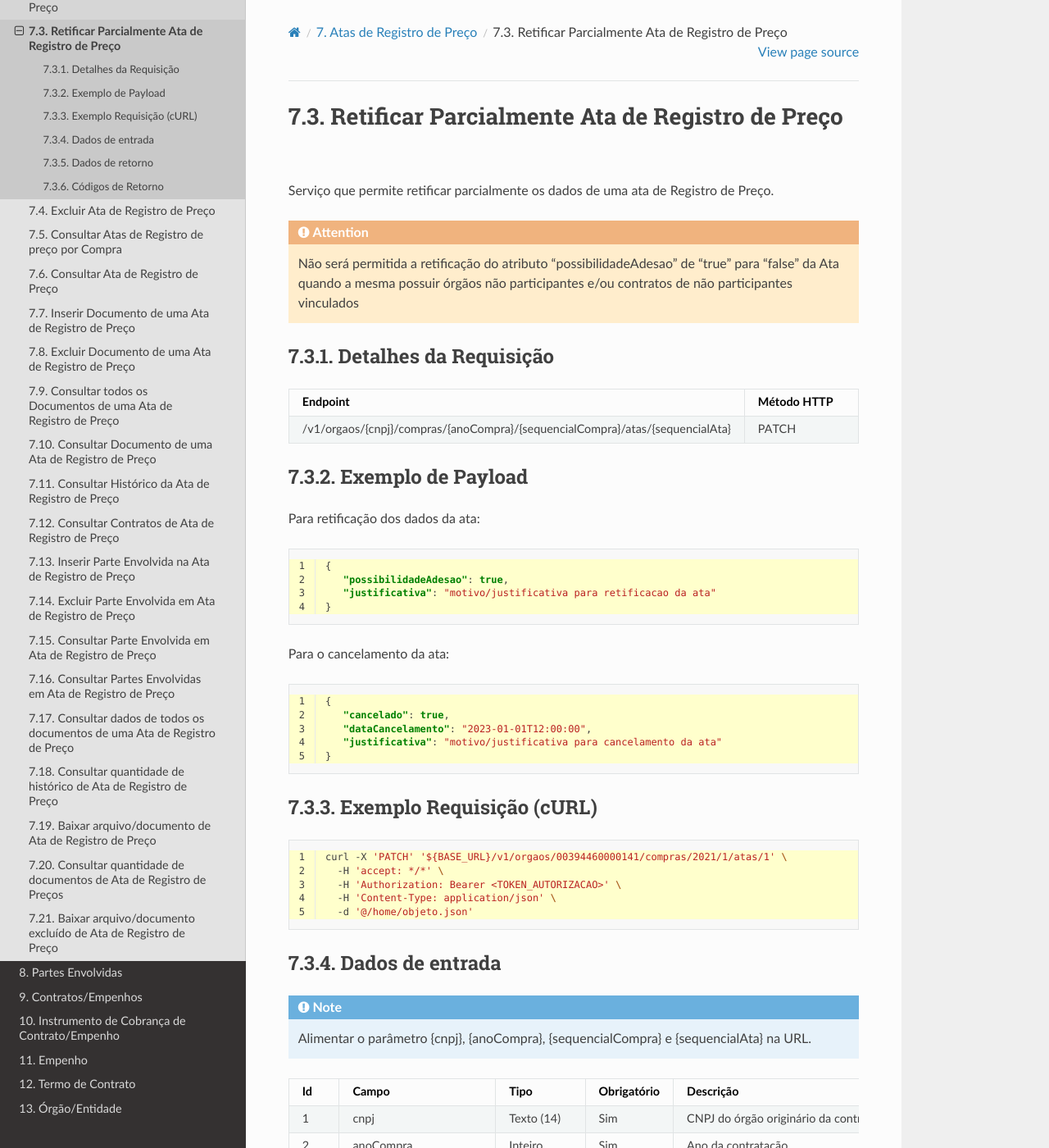
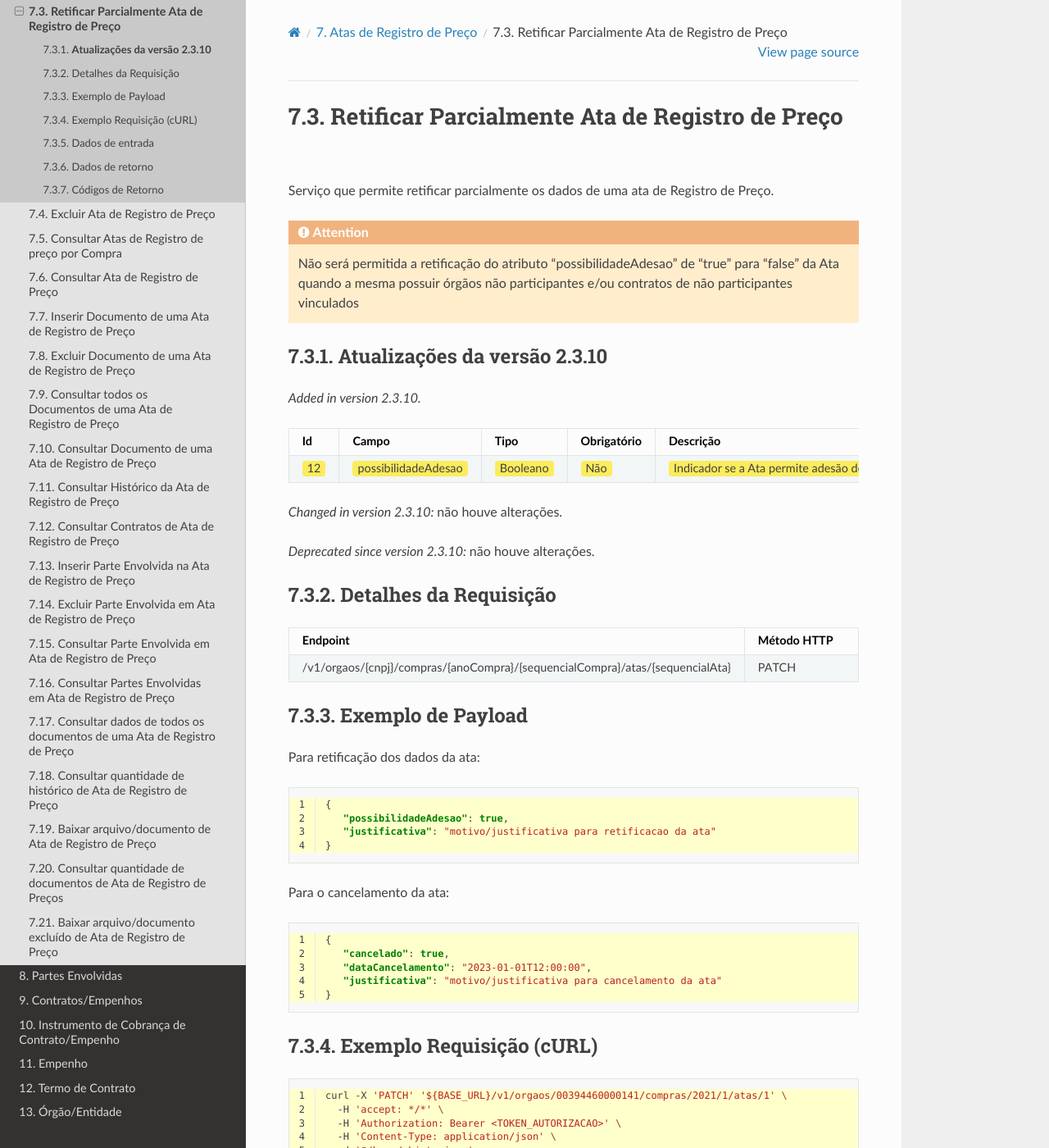
Before and after one commit to carlosmgi/Manual-de-Integracao-do-PNCP, a Sphinx documentation site: the page built from docs/source/ata_de_registro_de_preco/retificar_parcialmente_ata_de_registro_de_preco.rst, in a window 1280 px wide and 1400 px high. Shown: the whole window at 82% size. Built offline with Sphinx 7.4.7 and the Read the Docs theme 3.1.0, drawn with Linux system fonts in a browser that asks for light colours; pages that are not in the unit, such as notebooks, are missing from menus; some of the changed text lies outside the part shown.

Commit message:
Document updates for version 2.3.10
Added updates for version 2.3.10 including new fields and descriptions.

```diff
--- a/docs/source/ata_de_registro_de_preco/retificar_parcialmente_ata_de_registro_de_preco.rst
+++ b/docs/source/ata_de_registro_de_preco/retificar_parcialmente_ata_de_registro_de_preco.rst
@@ -6,6 +6,35 @@ Serviço que permite retificar parcialmente os dados de uma ata de Registro de P
 .. Attention::
 
    Não será permitida a retificação do atributo "possibilidadeAdesao" de “true” para “false” da Ata quando a mesma possuir órgãos não participantes e/ou contratos de não participantes vinculados
+
+**Atualizações da versão 2.3.10**
+~~~~~~~~~~~~~~~~~~~~~~~~~~~~~~~~~
+
+.. versionadded:: 2.3.10
+
+.. list-table::
+   :widths: auto
+   :header-rows: 1
+
+   * - Id
+     - Campo
+     - Tipo
+     - Obrigatório
+     - Descrição
+
+   * - :destaque-amarelo-claro:`12`
+     - :destaque-amarelo-claro:`possibilidadeAdesao`
+     - :destaque-amarelo-claro:`Booleano`
+     - :destaque-amarelo-claro:`Não`
+     - :destaque-amarelo-claro:`Indicador se a Ata permite adesão de não participantes (False = Não / True = Sim)`
+
+.. versionchanged:: 2.3.10
+
+  não houve alterações.
+
+.. deprecated:: 2.3.10
+
+  não houve alterações.
 
 Detalhes da Requisição
 ~~~~~~~~~~~~~~~~~~~~~~
```
